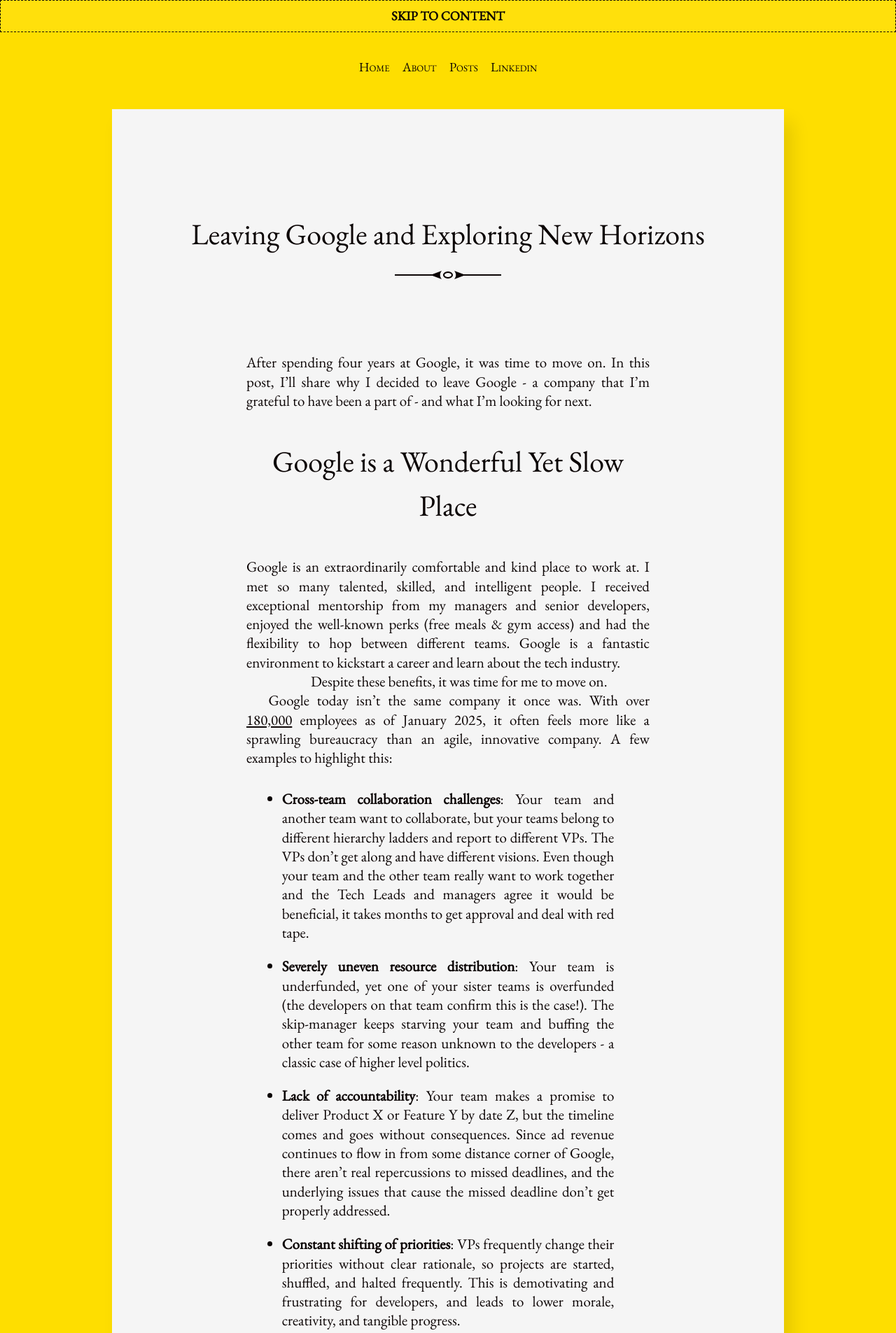
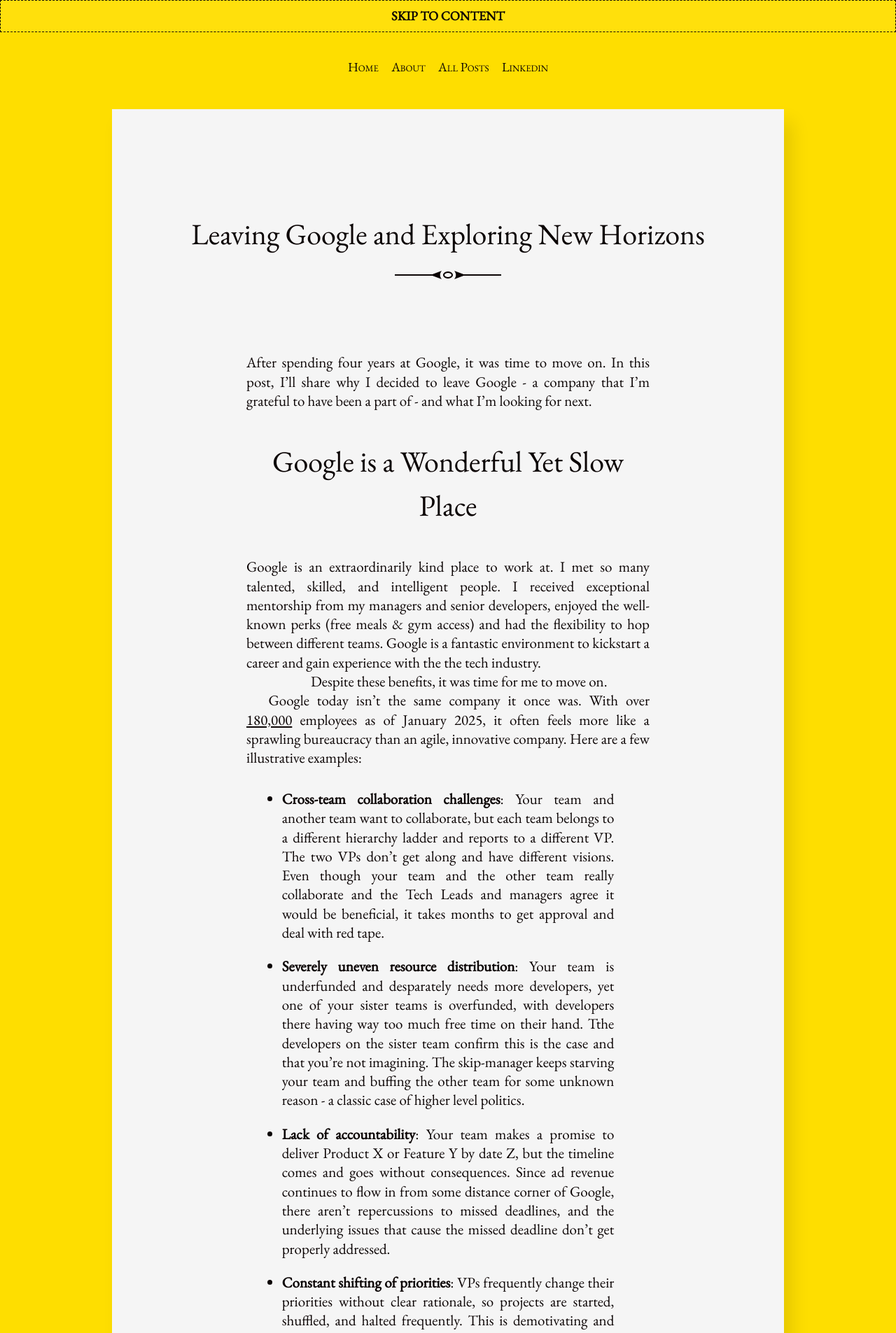
Before and after one commit to s-avni/s-avni.github.io, a Jekyll site: the page built from _posts/2025-01-26-leaving-google.md, in a window 1280 px wide. Shown: the top 1905 px of the page at 70% size. Built offline with Jekyll 4.4.1, drawn with Linux system fonts in a browser that asks for light colours; comment, search, counter and statistics services are not loaded; some of the changed text lies outside the part shown.

Commit message:
fix: change favicon icon, change num of posts per pagination, and fix up pinned google post

```diff
--- a/_config.yml
+++ b/_config.yml
@@ -39,7 +39,7 @@ markdown: kramdown
 plugins:
   - jekyll-paginate
 
-paginate: 3
+paginate: 6
 paginate_path: '/page/:num/'
 
 # Pinned posts - specify the filenames (without extension) of posts to pin to the top
--- a/_data/menu.yml
+++ b/_data/menu.yml
@@ -1,7 +1,7 @@
 - title: About
   url: /about.html
 
-- title: Posts
+- title: All Posts
   url: /posts.html
 
 - title: Linkedin
--- a/_posts/2025-01-26-leaving-google.md
+++ b/_posts/2025-01-26-leaving-google.md
@@ -10,17 +10,17 @@ After spending four years at Google, it was time to move on. In this post, I'll
 
 ## Google is a Wonderful Yet Slow Place
 
-Google is an extraordinarily comfortable and kind place to work at. I met so many talented, skilled, and intelligent people. I received exceptional mentorship from my managers and senior developers, enjoyed the well-known perks (free meals & gym access) and had the flexibility to hop between different teams. Google is a fantastic environment to kickstart a career and learn about the tech industry.
+Google is an extraordinarily kind place to work at. I met so many talented, skilled, and intelligent people. I received exceptional mentorship from my managers and senior developers, enjoyed the well-known perks (free meals & gym access) and had the flexibility to hop between different teams. Google is a fantastic environment to kickstart a career and gain experience with the the tech industry.
 
 Despite these benefits, it was time for me to move on.
 
-Google today isn't the same company it once was. With over [180,000](https://seo.ai/blog/how-many-people-work-at-google#:~:text=Google's%20employee%20count%20stands%20at,the%20previous%20count%20of%20182%2C381.) employees as of January 2025, it often feels more like a sprawling bureaucracy than an agile, innovative company. A few examples to highlight this:
+Google today isn't the same company it once was. With over [180,000](https://seo.ai/blog/how-many-people-work-at-google#:~:text=Google's%20employee%20count%20stands%20at,the%20previous%20count%20of%20182%2C381.) employees as of January 2025, it often feels more like a sprawling bureaucracy than an agile, innovative company. Here are a few illustrative examples:
 
-- **Cross-team collaboration challenges**: Your team and another team want to collaborate, but your teams belong to different hierarchy ladders and report to different VPs. The VPs don't get along and have different visions. Even though your team and the other team really want to work together and the Tech Leads and managers agree it would be beneficial, it takes months to get approval and deal with red tape.
+- **Cross-team collaboration challenges**: Your team and another team want to collaborate, but each team belongs to a different hierarchy ladder and reports to a different VP. The two VPs don't get along and have different visions. Even though your team and the other team really collaborate and the Tech Leads and managers agree it would be beneficial, it takes months to get approval and deal with red tape.
 
-- **Severely uneven resource distribution**: Your team is underfunded, yet one of your sister teams is overfunded (the developers on that team confirm this is the case!). The skip-manager keeps starving your team and buffing the other team for some reason unknown to the developers - a classic case of higher level politics.
+- **Severely uneven resource distribution**: Your team is underfunded and desparately needs more developers, yet one of your sister teams is overfunded, with developers there having way too much free time on their hand. Tthe developers on the sister team confirm this is the case and that you're not imagining. The skip-manager keeps starving your team and buffing the other team for some unknown reason - a classic case of higher level politics.
 
-- **Lack of accountability**: Your team makes a promise to deliver Product X or Feature Y by date Z, but the timeline comes and goes without consequences. Since ad revenue continues to flow in from some distance corner of Google, there aren't real repercussions to missed deadlines, and the underlying issues that cause the missed deadline don't get properly addressed.
+- **Lack of accountability**: Your team makes a promise to deliver Product X or Feature Y by date Z, but the timeline comes and goes without consequences. Since ad revenue continues to flow in from some distance corner of Google, there aren't repercussions to missed deadlines, and the underlying issues that cause the missed deadline don't get properly addressed.
 
 - **Constant shifting of priorities**: VPs frequently change their priorities without clear rationale, so projects are started, shuffled, and halted frequently. This is demotivating and frustrating for developers, and leads to lower morale, creativity, and tangible progress.
 
@@ -36,4 +36,4 @@ I'm eager to work on something that truly helps people. Ideally, I'd love to be
 - attentive and responsive to user feedback
 - small to medium sized
 
-I'm excited to brainstorm over the next few months and see what I find...
+I'm excited to start brainstorming and connecting with like-minded, passionate individuals and organizations. If you know of any opportunities or have suggestions, please reach out to me on [LinkedIn](https://www.linkedin.com/in/avni-shiri/).
```
Also changed, not shown: README.md, favicon.ico.
